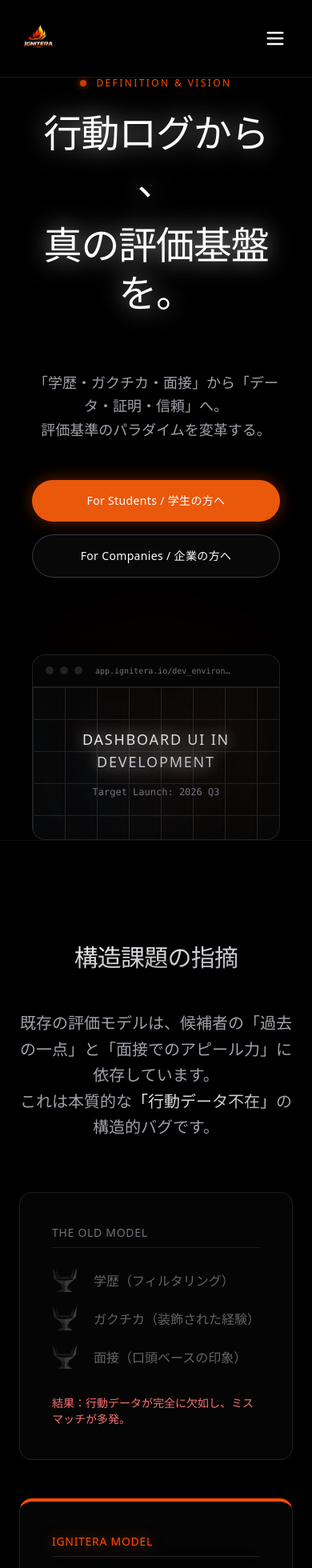
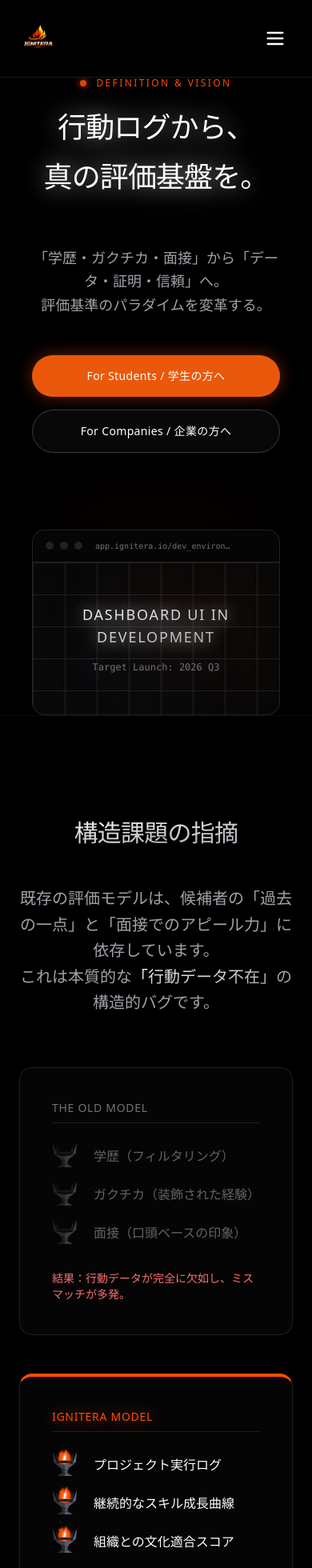
Before and after one commit to Moyashibanchou/ignitera-official, a Next.js app: page / in a window 390 px wide. Shown: the top 1960 px of the page at 80% size. Built offline with nearby package versions, Linux system fonts and the light colour scheme.

Commit message:
feat: comprehensive mobile responsive optimizations

```diff
--- a/src/components/shared/IgnitingTorchIcon.tsx
+++ b/src/components/shared/IgnitingTorchIcon.tsx
@@ -108,16 +108,17 @@ export default function IgnitingTorchIcon({ isLit = false, delay = 0 }: Props) {
                             <path d="M32 32 C26 32 28 20 31 12 C30 16 32 16 32 8 C33 12 36 16 34 24 C36 24 34 32 32 32Z" fill="#ffffff" />
                         </g>
 
-                        {/* Hand-drawn style embers */}
+                        {/* Hand-drawn style embers - Optimized for mobile performance */}
                         {hasIgnited && [
-                            { x: 30, y: 26, r: 2.0, delay: '0s', dur: '1.2s', anim: 'cel-ember-1' },
-                            { x: 34, y: 28, r: 1.5, delay: '0.3s', dur: '1.5s', anim: 'cel-ember-2' },
-                            { x: 28, y: 24, r: 2.2, delay: '0.6s', dur: '1.1s', anim: 'cel-ember-1' },
-                            { x: 32, y: 22, r: 1.8, delay: '0.9s', dur: '1.3s', anim: 'cel-ember-2' },
+                            { x: 30, y: 26, r: 2.0, delay: '0s', dur: '1.2s', anim: 'cel-ember-1', className: '' },
+                            { x: 34, y: 28, r: 1.5, delay: '0.3s', dur: '1.5s', anim: 'cel-ember-2', className: 'hidden md:block' },
+                            { x: 28, y: 24, r: 2.2, delay: '0.6s', dur: '1.1s', anim: 'cel-ember-1', className: '' },
+                            { x: 32, y: 22, r: 1.8, delay: '0.9s', dur: '1.3s', anim: 'cel-ember-2', className: 'hidden md:block' },
                         ].map((ember, i) => (
                             <circle
                                 key={`ember-${i}`}
                                 cx={ember.x} cy={ember.y} r={ember.r} fill="#ff9900"
+                                className={ember.className}
                                 style={{
                                     animation: `${ember.anim} ${ember.dur} infinite`,
                                     animationDelay: ember.delay
--- a/src/components/shared/TextAnimatedHero.tsx
+++ b/src/components/shared/TextAnimatedHero.tsx
@@ -29,7 +29,7 @@ export default function TextAnimatedHero() {
 
     return (
         <motion.h1
-            className="text-5xl md:text-7xl font-normal tracking-tight leading-tight mb-8 text-white drop-shadow-[0_0_15px_rgba(255,255,255,0.6)]"
+            className="text-4xl sm:text-5xl md:text-6xl font-normal tracking-tight leading-tight mb-8 text-white drop-shadow-[0_0_15px_rgba(255,255,255,0.6)]"
             variants={container}
             initial="hidden"
             whileInView="show"
```
